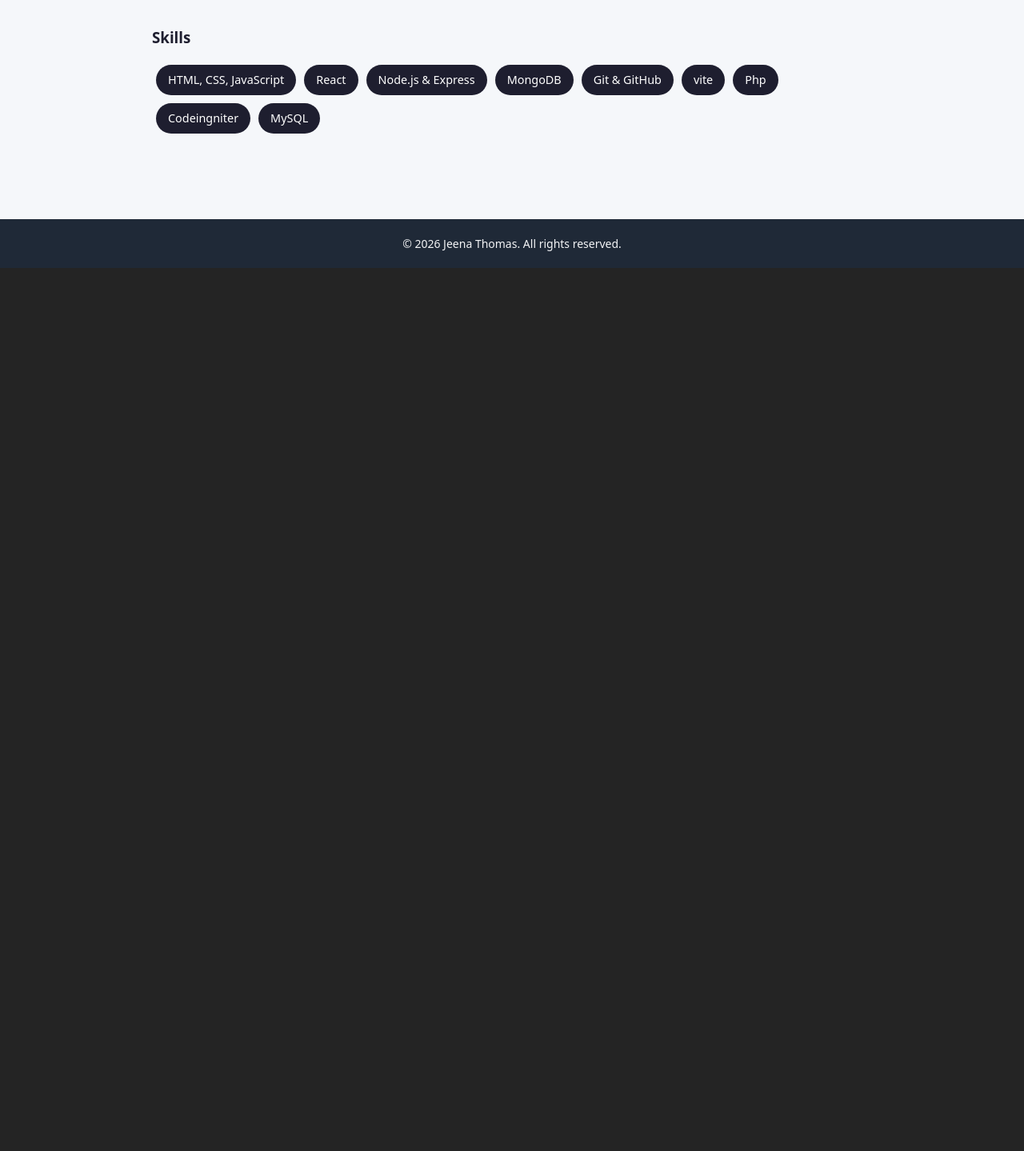
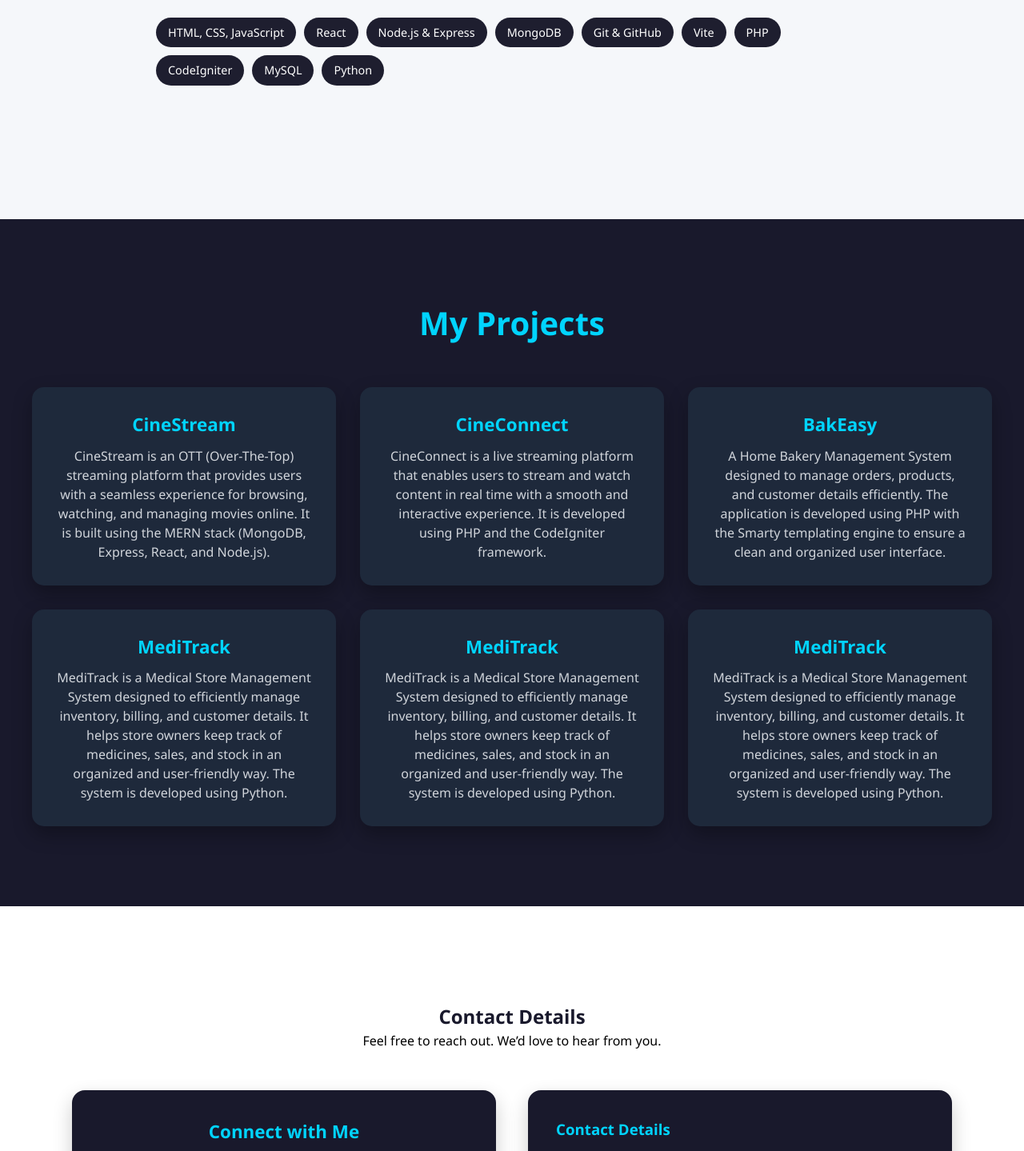
Before and after one commit to jeenathomas03/Portfolio-JeenaThomas, a React (Vite) app: page / in a window 1280 px wide. Shown: the part 1326-2765 px from the top of the page at 80% size. Before the commit the page ends 1661 px from the top, so only its background shows below. Built offline with nearby package versions, Linux system fonts and the light colour scheme.

Commit message:
Test update

```diff
--- a/package.json
+++ b/package.json
@@ -11,7 +11,8 @@
   },
   "dependencies": {
     "react": "^19.2.0",
-    "react-dom": "^19.2.0"
+    "react-dom": "^19.2.0",
+    "react-icons": "^5.5.0"
   },
   "devDependencies": {
     "@eslint/js": "^9.39.1",
--- a/src/App.jsx
+++ b/src/App.jsx
@@ -2,6 +2,8 @@ import React from "react";
 import Navbar from "./components/Navbar";
 import Home from "./pages/Home";
 import About from "./pages/About";
+import Projects from "./pages/Projects";
+import Contact from "./pages/Contact";
 import Footer from "./components/Footer";
 
 
@@ -11,6 +13,8 @@ function App() {
       <Navbar />
       <Home/>
       <About/>
+      <Projects/>
+      <Contact/>
       <Footer/>
     </div>
   );
--- a/src/components/Footer.css
+++ b/src/components/Footer.css
@@ -1,5 +1,5 @@
 .footer {
-    background-color: #1f2937; /* Dark gray */
+    background-color:  #19192c; /* Dark gray */
     color: #f3f4f6; /* Light gray */
     padding: 20px 0;
     text-align: center;
--- a/src/components/Navbar.css
+++ b/src/components/Navbar.css
@@ -13,7 +13,7 @@
     align-items: center;
     padding: 0 2rem;
     height: 70px;
-    background-color: #1e1e2f;
+    background-color: #19192c;
     color: white;
     position: fixed;   /* STAYS at top */
     top: 0;
--- a/src/pages/About.css
+++ b/src/pages/About.css
@@ -42,4 +42,5 @@
     margin: 5px;
     border-radius: 20px;
     font-size: 0.9rem;
+
   }
--- a/src/pages/About.jsx
+++ b/src/pages/About.jsx
@@ -14,16 +14,13 @@ const About = () => {
 
         <p>
           I specialize in building modern, responsive, and user-friendly websites
-  using technologies like React, Node.js, Express, and MongoDB. I enjoy
-  working on both frontend and backend, which helps me understand complete
-  application workflows.
+          using technologies like React, Node.js, Express, and MongoDB.
         </p>
 
         <p>
           During my learning journey, I have built multiple projects that strengthened
           my problem-solving abilities and improved my understanding of real-world
-  development practices such as authentication, API integration, and database
-  management.
+          development practices.
         </p>
 
         <h3>Skills</h3>
@@ -33,11 +30,14 @@ const About = () => {
           <li>Node.js & Express</li>
           <li>MongoDB</li>
           <li>Git & GitHub</li>
-          <li>vite</li>
-          <li>Php</li>
-          <li>Codeingniter</li>
+          <li>Vite</li>
+          <li>PHP</li>
+          <li>CodeIgniter</li>
           <li>MySQL</li>
+          <li>Python</li>
         </ul>
+
+
       </div>
     </section>
   );
--- /dev/null
+++ b/src/pages/Contact.css
@@ -0,0 +1,165 @@
+* {
+    box-sizing: border-box;
+    margin: 0;
+    padding: 0;
+    font-family: "Segoe UI", sans-serif;
+  }
+
+  /* PAGE */
+  .contact-section {
+    background: #ffffff;
+    padding: 120px 20px 180px 20px;
+    text-align: center;
+    color: #19192c;
+  }
+
+  /* MAIN HEADING */
+  .main-heading {
+    font-size: 2.7rem;
+    color: #00d4ff;
+    margin-bottom: 10px;
+  }
+
+  .subtitle {
+    color: #000;
+    font-size: 1rem;
+    margin-bottom: 50px;
+  }
+
+  /* CONTAINER */
+  .contact-container {
+    max-width: 1100px;
+    margin: auto;
+    display: flex;
+    gap: 40px;
+  }
+
+  /* FORM BOX */
+  .contact-form {
+    flex: 1;
+    background: #19192c;
+    padding: 35px;
+    border-radius: 16px;
+    box-shadow: 0 10px 25px rgba(0, 0, 0, 0.2);
+  }
+
+  .contact-form h3 {
+    color: #00d4ff;
+    margin-bottom: 20px;
+    font-size: 1.4rem;
+  }
+
+  .contact-form input,
+  .contact-form textarea {
+    width: 100%;
+    padding: 12px;
+    margin-bottom: 15px;
+    border: none;
+    border-radius: 8px;
+    outline: none;
+  }
+
+  .contact-form textarea {
+    height: 120px;
+    resize: none;
+  }
+
+  .row {
+    display: flex;
+    gap: 10px;
+  }
+
+  /* BUTTON */
+  .contact-form button {
+    width: 100%;
+    background: #00d4ff;
+    color: #000;
+    padding: 12px;
+    border: none;
+    border-radius: 8px;
+    font-weight: bold;
+    cursor: pointer;
+    transition: 0.3s;
+  }
+
+  .contact-form button:hover {
+    background: #00b7db;
+  }
+
+  /* DETAILS BOX */
+  .contact-details {
+    flex: 1;
+    background: #19192c;
+    padding: 35px;
+    border-radius: 16px;
+    box-shadow: 0 10px 25px rgba(0, 0, 0, 0.2);
+    text-align: left;
+  }
+
+  .contact-details h3 {
+    color: #00d4ff;
+    margin-bottom: 10px;
+  }
+
+  .details-text {
+    color: #ffffff;
+    margin-bottom: 25px;
+  }
+
+  /* INFO ROWS */
+  .info-box {
+    align-items: flex-start;
+  }
+
+  .info-box svg {
+    background: #00d4ff;
+    color: #000;
+    width: 44px;
+    height: 44px;
+    padding: 12px;
+    border-radius: 10px;
+    font-size: 20px;
+    display: inline-flex;
+    align-items: center;
+    justify-content: center;
+    flex-shrink: 0;
+  }
+
+
+  .info-box h4 {
+    color: #ffffff;
+    font-size: 1rem;
+  }
+
+  .info-box p {
+    color: #cfd8dc;
+    font-size: 0.9rem;
+  }
+
+  /* SOCIAL */
+  .social {
+    margin-top: 25px;
+  }
+
+  .social svg {
+    margin-right: 15px;
+    font-size: 18px;
+    cursor: pointer;
+    color: #00d4ff;
+    transition: 0.3s;
+  }
+
+  .social svg:hover {
+    color: #ffffff;
+  }
+
+  /* RESPONSIVE */
+  @media (max-width: 768px) {
+    .contact-container {
+      flex-direction: column;
+    }
+
+    .row {
+      flex-direction: column;
+    }
+  }
--- /dev/null
+++ b/src/pages/Contact.jsx
@@ -0,0 +1,71 @@
+import "./Contact.css";
+import { FaMapMarkerAlt, FaPhone, FaClock, FaEnvelope } from "react-icons/fa";
+import { FaFacebookF, FaTwitter, FaLinkedinIn, FaInstagram } from "react-icons/fa";
+
+const Contact = () => {
+  return (
+    <section className="contact-section" id="contact">
+      <h1>Contact Details</h1>
+      <p className="subtitle">
+        Feel free to reach out. We’d love to hear from you.
+      </p>
+
+      <div className="contact-container">
+        {/* FORM */}
+        <div className="contact-form">
+          <h3>Connect with Me</h3>
+
+          <form>
+            <div className="row">
+              <input type="text" placeholder="Your Name" />
+              <input type="email" placeholder="Your Email" />
+            </div>
+
+            <input type="text" placeholder="Subject" />
+            <textarea placeholder="Your Message"></textarea>
+
+            <button type="submit">Send Message</button>
+          </form>
+        </div>
+
+        {/* DETAILS */}
+        <div className="contact-details">
+          <h3>Contact Details</h3>
+          <p className="details-text">
+            You can contact us using the information below.
+          </p>
+
+          <div className="info-box">
+            <FaMapMarkerAlt />
+            <div>
+              <h4>Address</h4>
+              <p>Punalur, Kollam, Kerala, India</p>
+            </div>
+          </div>
+
+          <div className="info-box">
+            <FaPhone />
+            <div>
+              <h4>Mobile</h4>
+              <p>+91 94478 50054</p>
+            </div>
+          </div>
+
+          <div className="info-box">
+            <FaEnvelope />
+            <div>
+              <h4>Email</h4>
+              <p>jeenathomas53@gmail.com</p>
+            </div>
+          </div>
+
+          <div className="social">
+            <FaLinkedinIn />
+          </div>
+        </div>
+      </div>
+    </section>
+  );
+};
+
+export default Contact;
--- /dev/null
+++ b/src/pages/Projects.css
@@ -0,0 +1,47 @@
+.projects {
+    min-height: 100vh;
+    width: 100%;
+    padding: 100px 20px;
+    background-color:  #19192c;;
+    color: white;
+  }
+
+  .projects-title {
+    text-align: center;
+    font-size: 2.5rem;
+    margin-bottom: 50px;
+    color: #00d4ff;
+  }
+
+  .projects-container {
+    display: grid;
+    grid-template-columns: repeat(auto-fit, minmax(280px, 1fr));
+    gap: 30px;
+    max-width: 1200px;
+    margin: auto;
+  }
+
+  .project-card {
+    background: #1e293b;
+    padding: 30px;
+    border-radius: 15px;
+    text-align: center;
+    transition: 0.3s ease;
+    box-shadow: 0 10px 25px rgba(0, 0, 0, 0.3);
+  }
+
+  .project-card h3 {
+    font-size: 1.4rem;
+    margin-bottom: 10px;
+    color: #00d4ff;
+  }
+
+  .project-card p {
+    font-size: 1rem;
+    color: #d1d5db;
+  }
+
+  .project-card:hover {
+    transform: translateY(-10px);
+    background: #243b55;
+  }
--- /dev/null
+++ b/src/pages/Projects.jsx
@@ -0,0 +1,73 @@
+import "./Projects.css";
+
+const Projects = () => {
+  return (
+    <section id="projects" className="projects">
+      <h2 className="projects-title">My Projects</h2>
+
+      <div className="projects-container">
+        {/* Project Card 1 */}
+        <div className="project-card">
+        <h3>CineStream</h3>
+            <p>
+               CineStream is an OTT (Over-The-Top) streaming platform that provides users
+               with a seamless experience for browsing, watching, and managing movies
+               online. It is built using the MERN stack (MongoDB, Express, React, and Node.js).
+            </p>
+
+        </div>
+
+        {/* Project Card 2 */}
+        <div className="project-card">
+        <h3>CineConnect</h3>
+             <p>
+                CineConnect is a live streaming platform that enables users to stream and
+                watch content in real time with a smooth and interactive experience.
+                It is developed using PHP and the CodeIgniter framework.
+             </p>
+
+        </div>
+
+        {/* Project Card 3 */}
+        <div className="project-card">
+        <h3>BakEasy</h3>
+            <p>
+               A Home Bakery Management System designed to manage orders, products, and
+               customer details efficiently. The application is developed using PHP with
+               the Smarty templating engine to ensure a clean and organized user interface.
+            </p>
+
+        </div>
+        <div className="project-card">
+        <h3>MediTrack</h3>
+             <p>
+                MediTrack is a Medical Store Management System designed to efficiently
+                manage inventory, billing, and customer details. It helps store owners
+                keep track of medicines, sales, and stock in an organized and user-friendly way.
+                The system is developed using Python.
+             </p>
+        </div>
+        <div className="project-card">
+        <h3>MediTrack</h3>
+             <p>
+                MediTrack is a Medical Store Management System designed to efficiently
+                manage inventory, billing, and customer details. It helps store owners
+                keep track of medicines, sales, and stock in an organized and user-friendly way.
+                The system is developed using Python.
+             </p>
+        </div>
+        <div className="project-card">
+        <h3>MediTrack</h3>
+             <p>
+                MediTrack is a Medical Store Management System designed to efficiently
+                manage inventory, billing, and customer details. It helps store owners
+                keep track of medicines, sales, and stock in an organized and user-friendly way.
+                The system is developed using Python.
+             </p>
+        </div>
+      </div>
+    </section>
+  );
+};
+
+export default Projects;
```
Also changed, not shown: 1 other file (tests, documents, lock files or other folders). Lines whose indentation alone changed are shown as unchanged.
